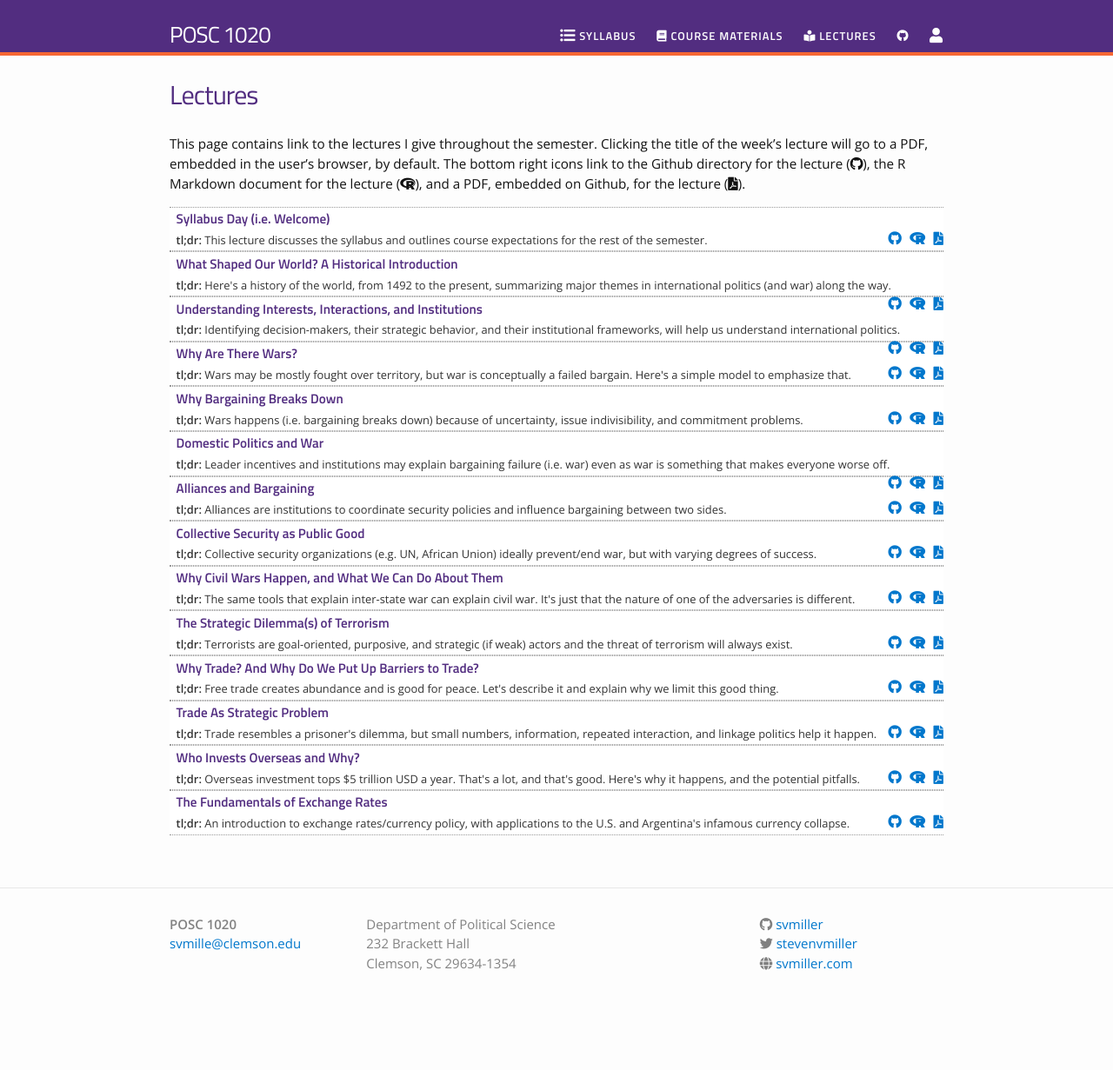
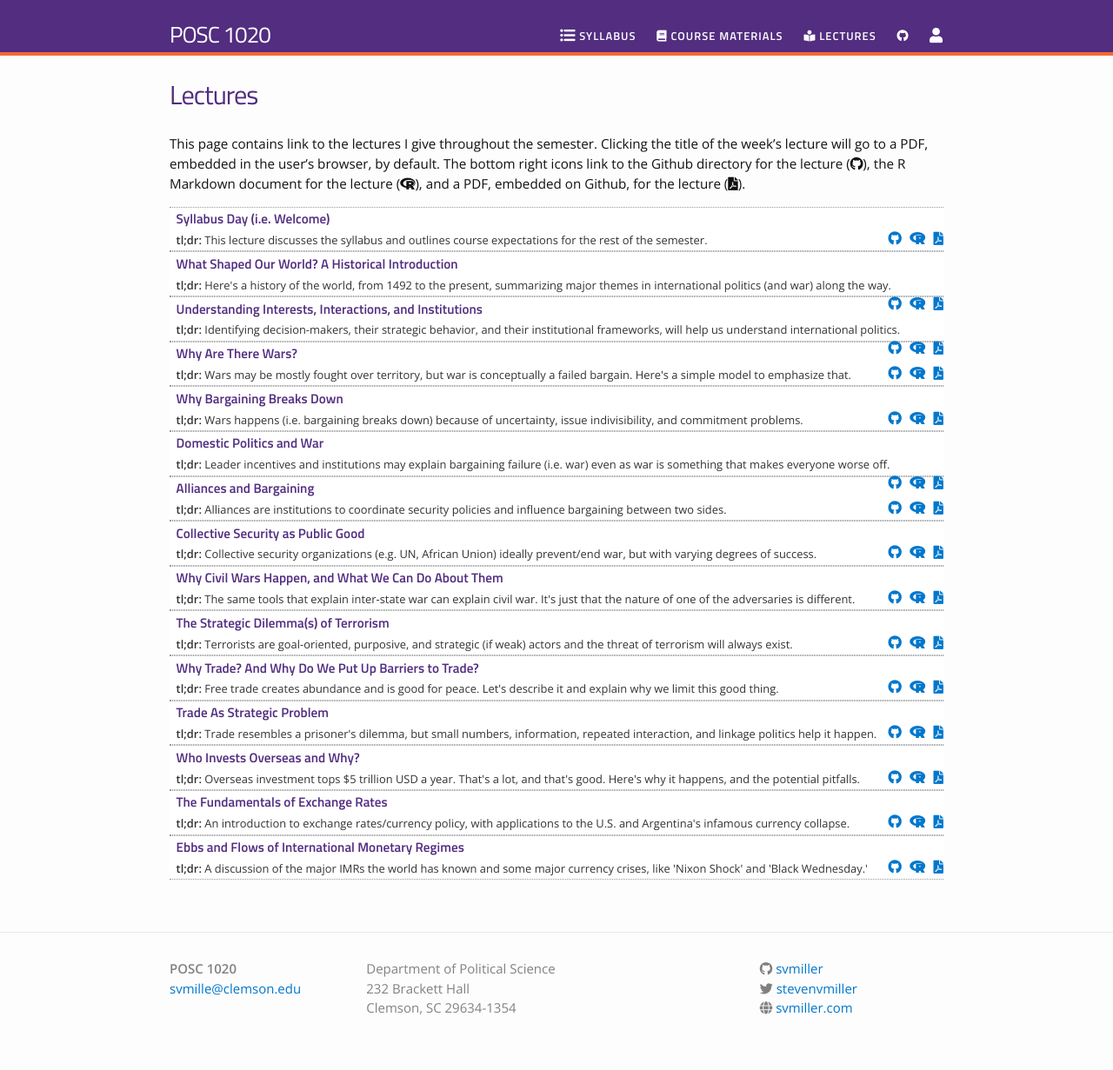
Before and after one commit to svmiller/posc1020, a Jekyll site: the page built from lectures.md, in a window 1280 px wide. Shown: the whole page at 87% size. Built offline with Jekyll 4.4.1, drawn with Linux system fonts in a browser that asks for light colours; nearby versions of some CDN libraries; before the commit the page ends 1179 px from its top, so only the background shows below that.

Commit message:
hawthorne effect

```diff
--- a/_data/lectures.yml
+++ b/_data/lectures.yml
@@ -68,3 +68,8 @@
   filename: monetary-relations-1
   dirname: monetary-relations-1
   tldr: "An introduction to exchange rates/currency policy, with applications to the U.S. and Argentina's infamous currency collapse."
+
+- title: "Ebbs and Flows of International Monetary Regimes"
+  filename: monetary-relations-2
+  dirname: monetary-relations-2
+  tldr: "A discussion of the major IMRs the world has known and some major currency crises, like 'Nixon Shock' and 'Black Wednesday.'"
```
